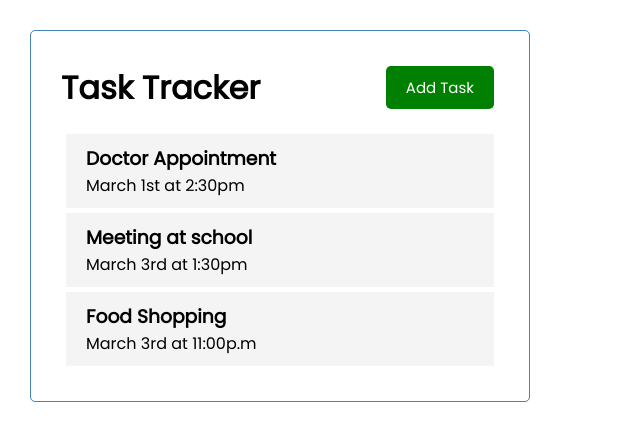
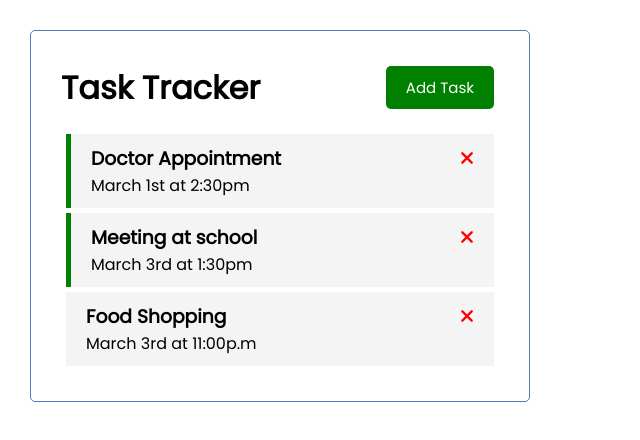
Before and after one commit to samuelsenerwa/Vue-crash-course, a Vue app in the folder vue-crash-course/: page / in a window 1280 px wide. Shown: the top 440 px of the page, without its empty margins (0-640 px from the left). Built offline with nearby package versions, Linux system fonts and the light colour scheme.

Commit message:
delete functionality

```diff
--- a/vue-crash-course/public/index.html
+++ b/vue-crash-course/public/index.html
@@ -5,6 +5,7 @@
     <meta http-equiv="X-UA-Compatible" content="IE=edge">
     <meta name="viewport" content="width=device-width,initial-scale=1.0">
     <link rel="icon" href="<%= BASE_URL %>favicon.ico">
+    <link rel="stylesheet" href="https://cdnjs.cloudflare.com/ajax/libs/font-awesome/6.4.0/css/all.min.css" integrity="sha512-iecdLmaskl7CVkqkXNQ/ZH/XLlvWZOJyj7Yy7tcenmpD1ypASozpmT/E0iPtmFIB46ZmdtAc9eNBvH0H/ZpiBw==" crossorigin="anonymous" referrerpolicy="no-referrer" />
     <title><%= htmlWebpackPlugin.options.title %></title>
   </head>
   <body>
--- a/vue-crash-course/src/App.vue
+++ b/vue-crash-course/src/App.vue
@@ -1,7 +1,7 @@
 <template>
   <div class="container">
   <Header title="Task Tracker"/>
-  <Tasks :tasks="tasks"/>
+  <Tasks @delete-task="deleteTask" :tasks="tasks"/>
   </div>
 
 </template>
@@ -21,6 +21,14 @@
       tasks: [
 
       ]
+    }
+  },
+  methods: {
+    deleteTask(id) {
+      if(confirm('Are you sure?')) {
+        this.tasks = this.tasks.filter((task) => task.id !== id)
+      }
+
     }
   },
   created() {
--- a/vue-crash-course/src/components/Task.vue
+++ b/vue-crash-course/src/components/Task.vue
@@ -1,6 +1,9 @@
 <template>
-    <div class="task">
-      <h3>{{ task.text }}</h3>
+    <div :class="[task.reminder ? 'reminder' : '', 'task']">
+      <h3>{{ task.text }}
+        <i @click="onDelete(task.id)" class="fas fa-times">
+        </i></h3>
+
       <p>{{ task.day }}</p>
     </div>
 
@@ -11,11 +14,20 @@
         name: 'Task',
         props: {
             task: Object
-        }
+        },
+        methods: {
+        onDelete(id) {
+            this.$emit('delete-task', id)
+        },
+    },
     }
+
 </script>
 
 <style scope>
+.fas {
+    color: red;
+}
 .task {
     background: #f4f4f4;
     margin: 5px;
--- a/vue-crash-course/src/components/Tasks.vue
+++ b/vue-crash-course/src/components/Tasks.vue
@@ -1,6 +1,6 @@
 <template>
     <div :key="task.id" v-for="task in tasks">
-        <Task :task="task" />
+        <Task @delete-task="$emit('delete-task', task.id)" :task="task" />
     </div>
 </template>
 
@@ -14,6 +14,7 @@
         },
         components: {
             Task
-        }
+        },
+        emits: ['delete-task'],
     }
 </script>
```
